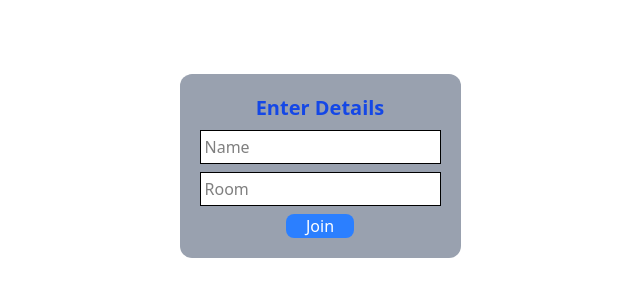
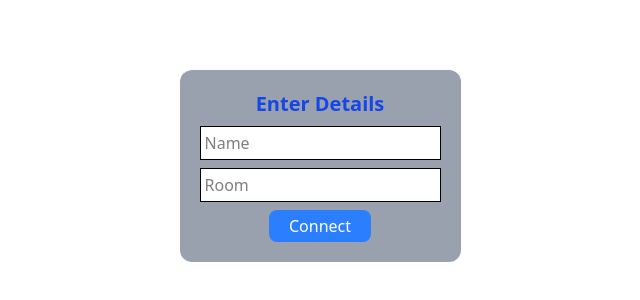
Before and after one commit to archit646/Chat_App, a React (Vite) app in the folder frontend/chat/: page / in a window 1280 px wide. Shown: the part 234-534 px from the top of the page, without its empty margins (320-960 px from the left). Built offline with nearby package versions, Linux system fonts and the light colour scheme.

Commit message:
modify state

```diff
--- a/frontend/chat/src/App.jsx
+++ b/frontend/chat/src/App.jsx
@@ -5,14 +5,23 @@ function App() {
   const [room, setRoom] = useState('')
   const [text, setText] = useState('')
   const [messages, setMessages] = useState([])
-  const [filledForm, setFilledForm] = useState(false)
+  // const [filledForm, setFilledForm] = useState(false)
+  const [state, setState] = useState('Connect')
+
+
+
   const clientRef = useRef(null)
-  useEffect(() => {
-    if (filledForm) {
+  const startConnection = () => {
+    if (!name.trim() || !room.trim()) {
+      return alert("Please enter Name and Room")
+    }
+    setState('Connecting...')
+
     clientRef.current = new WebSocket(`wss://web-chat-3ezl.onrender.com/ws/${room}/`)
     // clientRef.current = new WebSocket(`${import.meta.env.VITE_WEBSOCKET_URL}${room}/`);
     clientRef.current.onopen = () => {
       console.log('Connected Successfully')
+      setState('Connected')
     }
     clientRef.current.onmessage = (e) => {
       const data = JSON.parse(e.data)
@@ -22,25 +31,27 @@ function App() {
       console.log("Error:", e)
     }
     return () => clientRef.current.onclose()
+
+
   }
 
-  }, [filledForm])
+
   const sendMessage = () => {
     if (text.trim() != '') {
-      if (clientRef.current.readyState === WebSocket.OPEN) {
       clientRef.current.send(JSON.stringify({
         type: 'message',
         message: text,
         sender: name
       }))
       setText('')
-      }
+
+
     }
   }
   return (
     <>
       <div className="w-[90%] m-auto h-screen flex items-center justify-center">
-        {filledForm ?
+        {state === 'Connected' ?
           <div className=" bg-black h-full w-full p-4 flex flex-col gap-2">
             <h1 className="text-2xl font-bold text-white justify-center items-center flex">Chat Room:<p className="text-red-600">{room}</p></h1>
             <div className=" h-[95%] flex gap-2 flex-col bg-white p-2">
@@ -59,7 +70,11 @@ function App() {
             <h2 className="text-xl font-bold text-blue-700 ">Enter Details</h2>
             <input placeholder="Name" value={name} className="border p-1 bg-white outline-none" onChange={(e) => setName(e.target.value)} onKeyDown={(e) => { e.key === 'Enter' ? setFilledForm(true) : null }}></input>
             <input placeholder="Room" value={room} className="border p-1 bg-white outline-none" onChange={(e) => setRoom(e.target.value)} onKeyDown={(e) => { e.key === 'Enter' ? setFilledForm(true) : null }}></input>
-            <button className="bg-blue-500 px-5 text-white rounded-lg" onClick={() => setFilledForm(true)}>Join</button>
+            {/* <button className="bg-blue-500 px-5 text-white rounded-lg" onClick={() => setFilledForm(true)}>{ clientRef.current.readyState===WebSocket.CONNECTING?'Connecting...':'Join'}</button> */}
+            <button className={`bg-blue-500 px-5 py-1 text-white rounded-lg ${state === 'Connecting...' ? 'cursor-not-allowed opacity-50' : ''}`} onClick={startConnection}> {state}</button>
+
+
+
           </div>
         }
       </div>
```
Lines whose indentation alone changed are shown as unchanged.
